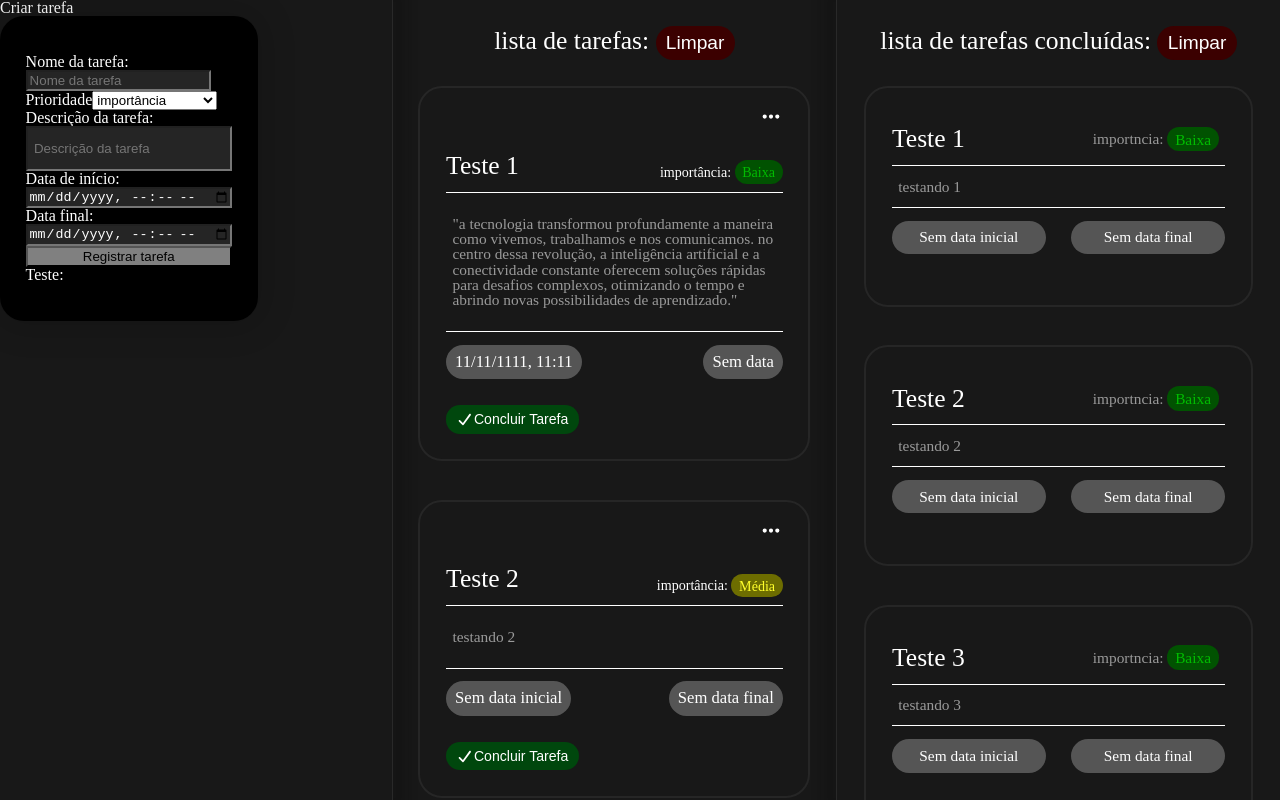
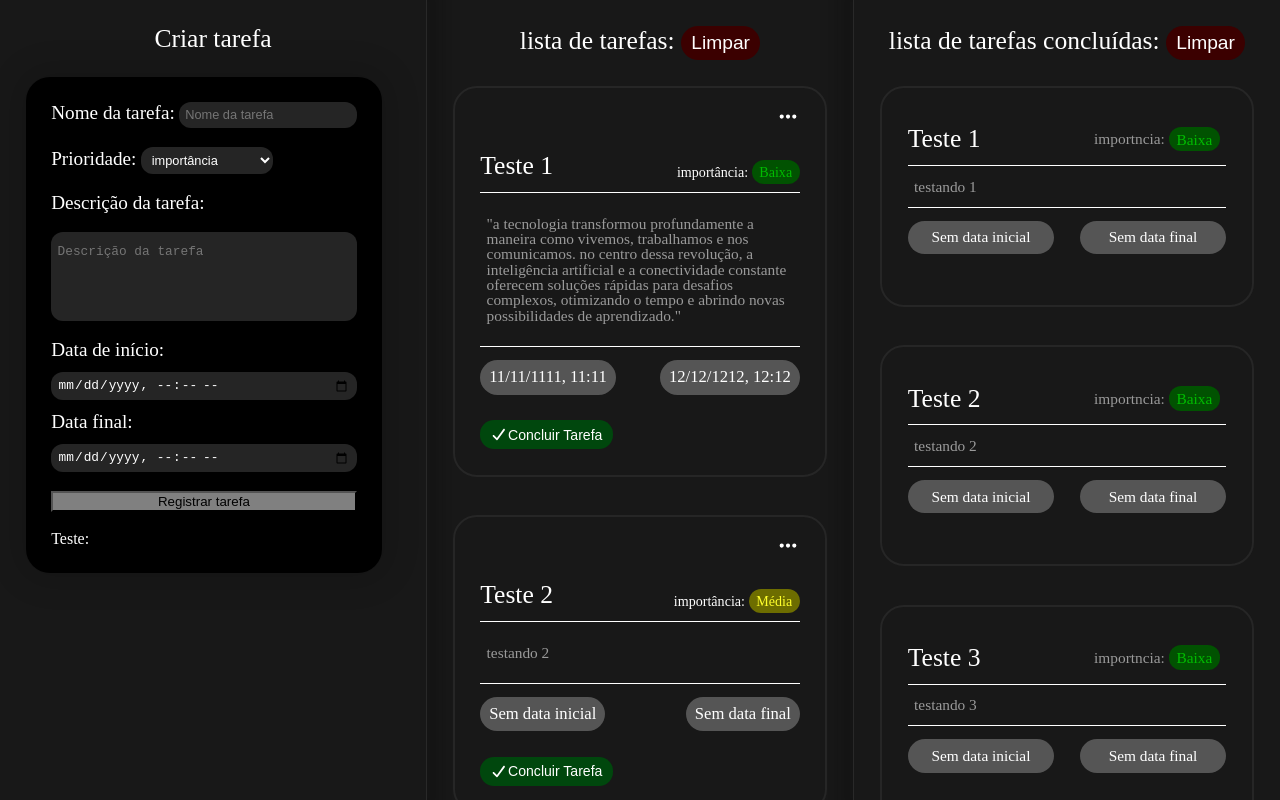
Before and after one commit to Davi-Prussek/desenvolvimento-web-II, a Vue app in the folder 2026-Professor-Fábio-Longo-de-Moura/lista-tarefas/: page / in a window 1280 px wide. Built offline with nearby package versions, Linux system fonts and the light colour scheme.

Commit message:
Salvar progresso do form

```diff
--- a/2026-Professor-Fábio-Longo-de-Moura/lista-tarefas/src/App.vue
+++ b/2026-Professor-Fábio-Longo-de-Moura/lista-tarefas/src/App.vue
@@ -254,6 +254,13 @@ function escBonitinho(event) {
     importancia.value = '';
   }
 }
+function zerarForm() {
+  nome.value = '';
+  desc.value = '';
+  dataInicio.value = '';
+  dataFinal.value = '';
+  importancia.value = '';
+}
 onMounted(() => {
   document.addEventListener('click', handleClickOutside)
   document.addEventListener('click', handleClickOutsideDelete)
@@ -307,11 +314,10 @@ onUnmounted(() => {
     <div class="esquerda">
       <h2 v-if="tarefaEditada == null">Criar tarefa</h2>
       <h2 v-if="tarefaEditada !== null">Editar tarefa</h2>
-      <div class="form" @keypress.enter="registrar">
+      <div class="form" @keypress.enter="registrar" @keydown.esc="zerarForm">
+          <div><label for="nome">Nome da tarefa:</label> <input id="nome" type="text" v-model="nome" placeholder="Nome da tarefa"></div>
           <div>
-          <label for="nome">Nome da tarefa:</label> <input id="nome" type="text" v-model="nome"
-            placeholder="Nome da tarefa">
-          <label for="importância">Prioridade</label>
+            <label for="importância">Prioridade: </label>
           <select v-model="importancia" id="importância" name="importância">
             <option disabled value="">importância</option>
             <option value="Baixa">não importante</option>
@@ -319,9 +325,9 @@ onUnmounted(() => {
             <option value="Alta">muito importante</option>
           </select>
           </div>
-        <label for="desc">Descrição da tarefa:</label> <input id="desc" type="text" v-model="desc"
-          placeholder="Descrição da tarefa">
-        <div>
+        <label for="desc">Descrição da tarefa:</label> <textarea id="desc" type="text" v-model="desc"
+          placeholder="Descrição da tarefa"></textarea>
+        <div class="dateForm">
           <label for="data_inicio">Data de início:</label> <input id="data_inicio" type="datetime-local"
             v-model="dataInicio">
           <label for="Data_final">Data final:</label> <input id="Data_final" type="datetime-local" v-model="dataFinal">
@@ -362,8 +368,9 @@ onUnmounted(() => {
               <p v-if="tarefa.dataInicio.length !== 0" class="dataInicio"><strong></strong> {{
                 dataBonitinha(tarefa.dataInicio)
                 }}</p>
-              <p v-else  class="dataInicio">Sem data inicial</p>
-              <p v-if="tarefa.dataFinal.length !== 0" class="dataFinal"><strong></strong> {{ dataBonitinha(tarefadataFinal) }}</p>
+              <p v-else class="dataInicio">Sem data inicial</p>
+              <p v-if="tarefa.dataFinal.length !== 0" class="dataFinal"><strong></strong> {{
+                dataBonitinha(tarefa.dataFinal) }}</p>
               <p v-else class="dataFinal">Sem data final</p>
             </div>
             <div>
@@ -373,7 +380,7 @@ onUnmounted(() => {
           </li>
         </ul>
         <p v-else-if="tarefas.length == 0 && !tarefaEditada" class="vazio">Não há tarefas registradas no momento</p>
-        <p v-else class="vazio">Saia do modo de edição caso deseje voltar a ver suas tarefas</p>
+        <p v-else class="vazio">Saia do modo de edição caso deseje voltar a ver suas tarefas(Esc).</p>
       </div>
     </div>
 
@@ -387,7 +394,9 @@ onUnmounted(() => {
         <li v-for="(tarefa, index) in tarefasConcluidas" :key="index">
           <div class="principalConcluida">
             <h4>{{ tarefa.nome }}</h4>
-          <p>importncia: <span :style="{ backgroundColor: tarefa.importancia == 'Baixa' ? '#015201' : tarefa.importancia == 'Média' ? '#6d6d00' : tarefa.importancia == 'Alta' ? '#430000' : '#434343', color: tarefa.importancia == 'Baixa' ? '#01bb01' : tarefa.importancia == 'Média' ? '#ffff2b' : tarefa.importancia == 'Alta' ? 'red' : '#919191' }">{{ tarefa.importancia }}</span></p>
+            <p>importncia: <span
+                :style="{ backgroundColor: tarefa.importancia == 'Baixa' ? '#015201' : tarefa.importancia == 'Média' ? '#6d6d00' : tarefa.importancia == 'Alta' ? '#430000' : '#434343', color: tarefa.importancia == 'Baixa' ? '#01bb01' : tarefa.importancia == 'Média' ? '#ffff2b' : tarefa.importancia == 'Alta' ? 'red' : '#919191' }">{{
+                  tarefa.importancia }}</span></p>
           </div>
           <p v-if="tarefa.desc.length !== 0">{{ tarefa.desc }}</p>
           <p v-else>Essa tarefa não tem descrição</p>
@@ -395,14 +404,16 @@ onUnmounted(() => {
             <p v-if="tarefa.dataInicio.length !== 0" class="dataInicio">Data final:<br> {{
               dataBonitinha(tarefa.dataInicio)
             }}</p>
-              <p v-else  class="dataInicio">Sem data inicial</p>
-              <p v-if="tarefa.dataFinal.length !== 0" class="dataFinal">Data final:<br> {{ dataBonitinha(tarefa.dataFinal) }}</p>
+            <p v-else class="dataInicio">Sem data inicial</p>
+            <p v-if="tarefa.dataFinal.length !== 0" class="dataFinal">Data final:<br> {{ dataBonitinha(tarefa.dataFinal)
+              }}</p>
             <p v-else class="dataFinal">Sem data final</p>
           </div>
         </li>
       </ul>
-      <p v-else-if="tarefasConcluidas.length == 0 && tarefaEditada == null" class="vazio">Não há tarefas concluídas registradas no momento</p>
-      <p v-else class="vazio">Saia do modo de edição caso deseje voltar a ver suas tarefas concluídas</p>
+      <p v-else-if="tarefasConcluidas.length == 0 && tarefaEditada == null" class="vazio">Não há tarefas concluídas
+        registradas no momento</p>
+      <p v-else class="vazio">Saia do modo de edição caso deseje voltar a ver suas tarefas concluídas(Esc).</p>
     </div>
   </main>
 </template>
@@ -422,8 +433,65 @@ main {
   }
 
   .esquerda {
+    max-width: flex 1;
     box-shadow: 5px 0px 10px 10px rgba(12, 12, 12, 0.187);
     border-right: 0.5px solid rgb(41, 41, 41);
+    text-align: center;
+    padding-inline: 2vw;
+    .form {
+      text-align: left;
+      max-width: fit-content;
+      border-radius: 24px;
+      padding: 2vw 2vw;
+      box-shadow: 0px 0px 30px 10px rgba(0, 0, 0, 0.132);
+      display: flex;
+      flex-direction: column;
+      gap: 1.5vw;
+      background-color: black;
+      color: white;
+      position: relative;
+
+      label {
+        font-size: 1.5vw;
+        width: fit-content;
+      }
+
+      input,select,textarea {
+        border: none;
+        border-radius: 12px;
+        padding: 0.4vw 0.5vw;
+        font-size: 1vw;
+        background-color: rgb(37, 37, 37);
+        color: white;
+      }
+      textarea {
+        resize: none;
+        height: 8vh;
+      }
+
+      input#desc {
+        height: 20vh;
+
+      }
+
+      button {
+        background-color: gray;
+      }
+
+      #desc {
+        padding: 1vw 0.5vw;
+      }
+      .dateForm {
+        display: flex;
+        flex-direction: column;
+        gap: 1vw;
+      }
+    }
+
+    h2 {
+      font-size: 2vw;
+      margin: 2vw;
+    }
   }
 
   .meio {
@@ -586,6 +654,7 @@ main {
           color: rgb(154, 154, 154);
           font-size: 1.2vw;
         }
+
         .datas {
           display: flex;
           justify-content: space-between;
@@ -594,6 +663,7 @@ main {
           margin-top: 1vw;
           margin-bottom: 2vw;
           font-size: 1.3vw;
+
           .dataInicio {
             text-align: center;
             background-color: rgb(85, 85, 85);
@@ -601,6 +671,7 @@ main {
             padding: 0.7vw;
             border-radius: 24px;
           }
+
           .dataFinal {
             text-align: center;
             background-color: rgb(85, 85, 85);
@@ -705,13 +776,16 @@ main {
         display: flex;
         justify-content: space-between;
         align-items: center;
+
         h4 {
           font-size: 2vw;
           word-wrap: break-word;
 
         }
+
         p {
           width: fit-content;
+
           span {
             border-radius: 12px;
             padding: 0.3vw 0.6vw;
@@ -726,6 +800,7 @@ main {
         color: rgb(154, 154, 154);
         font-size: 1.2vw;
       }
+
       .datas {
         display: flex;
         justify-content: space-between;
@@ -734,6 +809,7 @@ main {
         margin-top: 1vw;
         margin-bottom: 2vw;
         font-size: 1.3vw;
+
         .dataInicio {
           text-align: center;
           background-color: rgb(85, 85, 85);
@@ -741,6 +817,7 @@ main {
           padding: 0.7vw;
           border-radius: 24px;
         }
+
         .dataFinal {
           text-align: center;
           background-color: rgb(85, 85, 85);
@@ -750,31 +827,6 @@ main {
         }
       }
     }
-  }
-}
-
-.form {
-  border-radius: 24px;
-  padding: 3vw 2vw;
-  box-shadow: 0px 0px 30px 10px rgba(0, 0, 0, 0.132);
-  width: min-content;
-  display: flex;
-  flex-direction: column;
-  background-color: black;
-  color: white;
-  position: relative;
-
-  input {
-    background-color: rgb(37, 37, 37);
-    color: white;
-  }
-
-  button {
-    background-color: gray;
-  }
-
-  #desc {
-    padding: 1vw 0.5vw;
   }
 }
 
```
Lines whose indentation alone changed are shown as unchanged.
